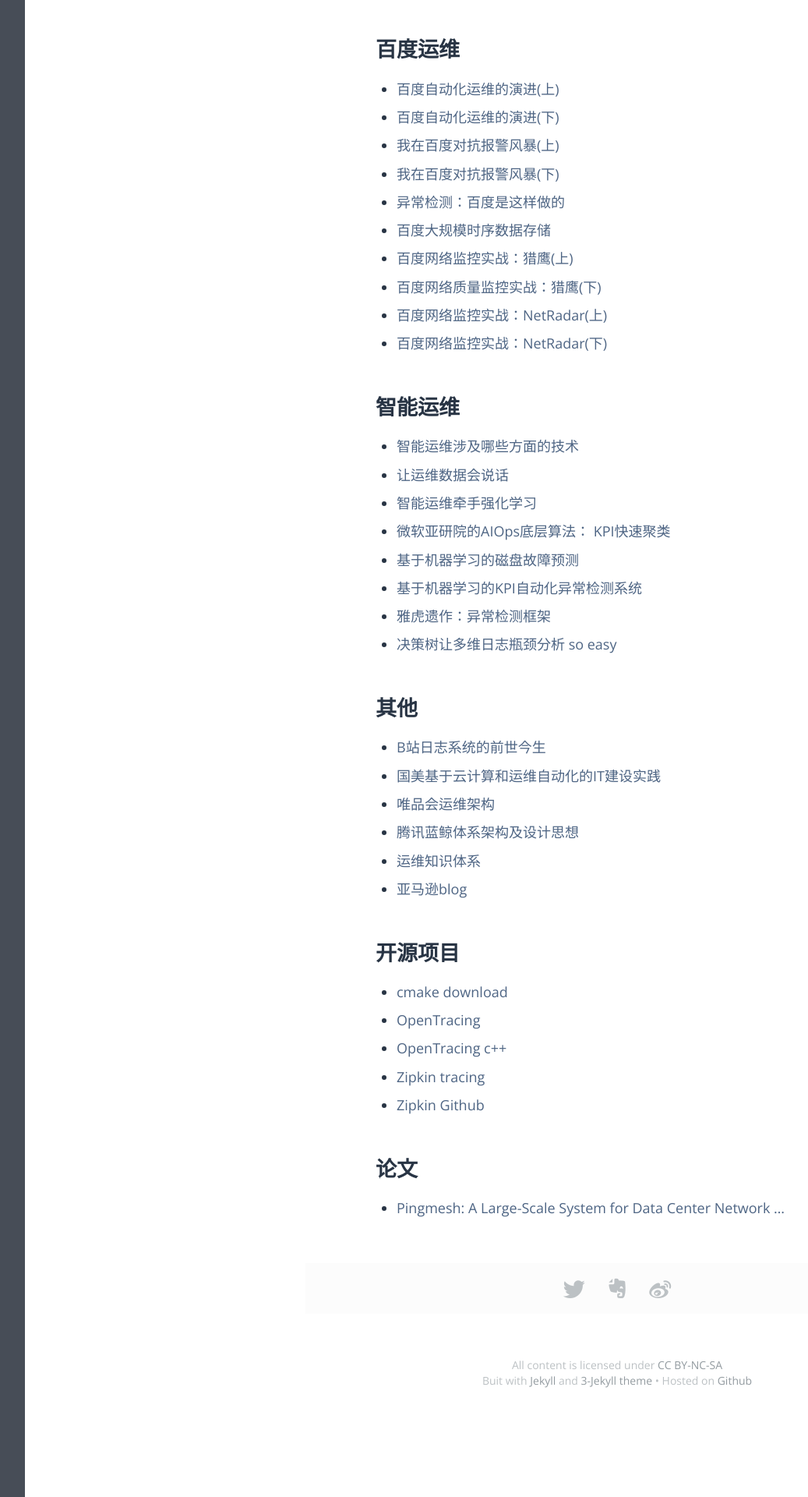
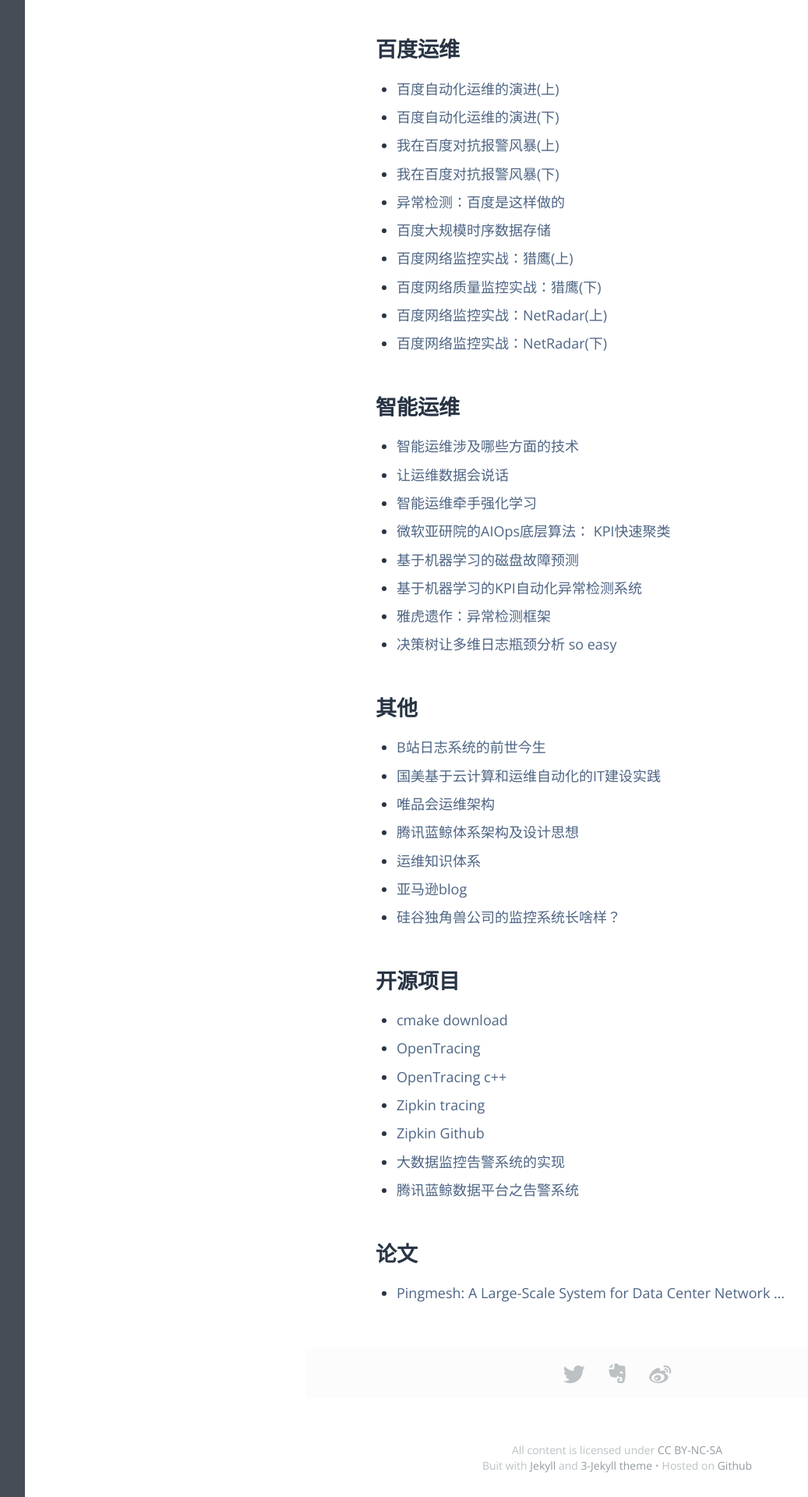
Before and after one commit to feelkill/feelkill.github.io, a Jekyll site: the page built from _posts/database/2017-10-22-故障诊断及自动化运维.md, in a window 1280 px wide. Shown: the part 1052-2972 px from the top of the page at 78% size, without its empty margins (88-1125 px from the left). Built offline with Jekyll 4.4.1, drawn with Linux system fonts in a browser that asks for light colours; some web fonts are replaced.

Commit message:
增加文章链接

```diff
--- a/_posts/database/2017-10-22-故障诊断及自动化运维.md
+++ b/_posts/database/2017-10-22-故障诊断及自动化运维.md
@@ -66,6 +66,7 @@ ORACLE数据库主要调研的是故障诊断基础架构，主要参考链接
 * [腾讯蓝鲸体系架构及设计思想](https://mp.weixin.qq.com/s?__biz=MzA4NzY4NDY1OQ==&mid=401267702&idx=1&sn=00809bb595672973830ad570673c6949&scene=38#wechat_redirect)
 * [运维知识体系](https://www.unixhot.com/page/ops)
 * [亚马逊blog](https://amazonaws-china.com/cn/blogs/aws/aws-x-ray-see-inside-of-your-distributed-application/)
+* [硅谷独角兽公司的监控系统长啥样？](https://mp.weixin.qq.com/s/JFwcynWo2uYxWvhqoke6tQ)
 
 ## 开源项目
 
@@ -74,6 +75,8 @@ ORACLE数据库主要调研的是故障诊断基础架构，主要参考链接
 * [OpenTracing c++](https://github.com/opentracing/opentracing-cpp)
 * [Zipkin tracing](http://zipkin.io)
 * [Zipkin Github](https://github.com/openzipkin/zipkin/)
+* [大数据监控告警系统的实现](https://www.ibm.com/developerworks/community/blogs/c914709e-8097-4537-92ef-8982fc416138/entry/大数据监控告警系统的实现?lang=en)
+* [腾讯蓝鲸数据平台之告警系统](http://dockone.io/article/537)
 
 ## 论文
 
```
